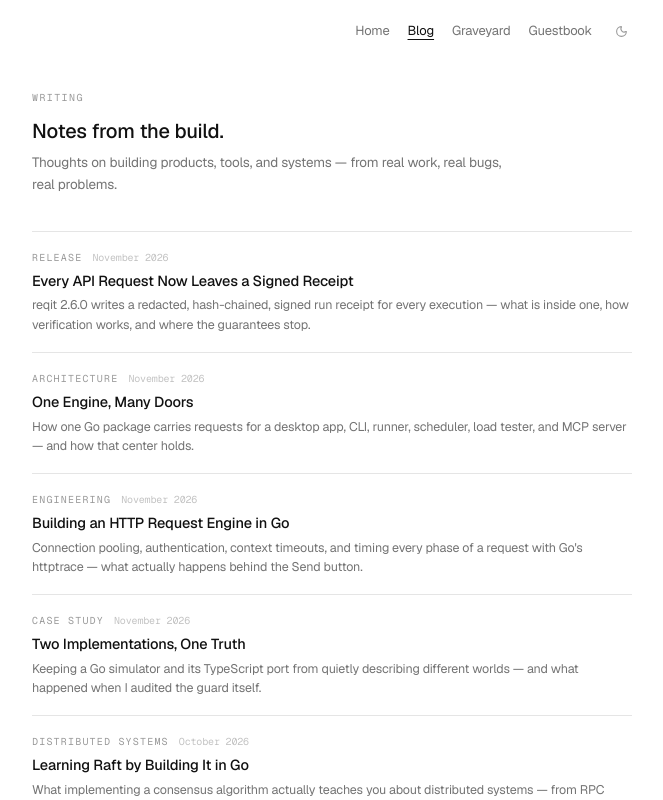
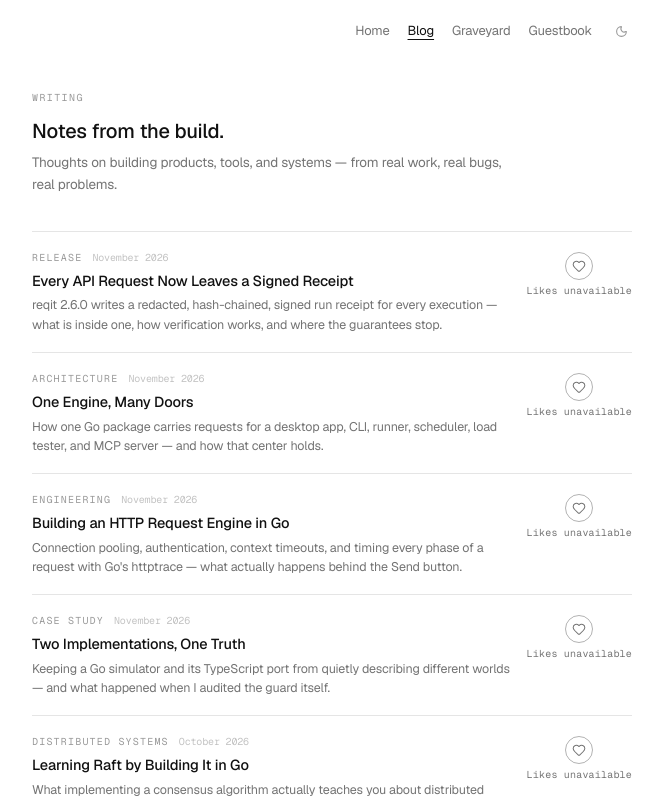
Before and after one commit to HalxDocs/halxdocs.com, a React (Vite) app: page /blog in a window 1280 px wide. Shown: the top 800 px of the page, without its empty margins (308-971 px from the left). Built offline with nearby package versions, Linux system fonts and the light colour scheme; no server answers.

Commit message:
Add like buttons to blog index rows

```diff
--- a/src/components/LikeButton.jsx
+++ b/src/components/LikeButton.jsx
@@ -20,7 +20,8 @@ function getVisitorId() {
   }
 }
 
-export default function LikeButton({ slug }) {
+export default function LikeButton({ slug, variant = "full" }) {
+  const compact = variant === "compact";
   const [count, setCount] = useState(0);
   const [liked, setLiked] = useState(false);
   const [loading, setLoading] = useState(true);
@@ -88,19 +89,24 @@ export default function LikeButton({ slug }) {
   }
 
   return (
-    <div className="like-block">
+    <div className={compact ? "like-compact" : "like-block"}>
       <button
         type="button"
-        className={`like-btn${liked ? " liked" : ""}`}
+        className={`like-btn${liked ? " liked" : ""}${compact ? " like-btn-compact" : ""}`}
         onClick={toggle}
         disabled={loading}
         aria-pressed={liked}
         aria-label={liked ? "Unlike this post" : "Like this post"}
       >
-        <Heart size={15} strokeWidth={1.75} fill={liked ? "currentColor" : "none"} aria-hidden="true" />
-        <span>{liked ? "Liked" : "Like"}</span>
+        <Heart
+          size={compact ? 14 : 15}
+          strokeWidth={1.75}
+          fill={liked ? "currentColor" : "none"}
+          aria-hidden="true"
+        />
+        {!compact && <span>{liked ? "Liked" : "Like"}</span>}
       </button>
-      <div className="like-count" aria-live="polite">
+      <div className={`like-count${compact ? " like-count-compact" : ""}`} aria-live="polite">
         {failed
           ? "Likes unavailable"
           : loading
--- a/src/index.css
+++ b/src/index.css
@@ -307,3 +307,45 @@ button {
   letter-spacing: 0.02em;
   color: var(--text-muted);
 }
+
+/* Compact version used beside blog index rows */
+.like-compact {
+  display: flex;
+  flex-direction: column;
+  align-items: center;
+  gap: 4px;
+  flex-shrink: 0;
+  align-self: flex-start;
+  padding-top: 2px;
+}
+
+.like-btn-compact {
+  padding: 6px;
+}
+
+.like-count-compact {
+  font-size: 10px;
+}
+
+.blog-posts {
+  border-top: 1px solid var(--border);
+}
+
+.post-row {
+  display: flex;
+  align-items: flex-start;
+  gap: 16px;
+  padding: 18px 0;
+  border-bottom: 1px solid var(--border);
+}
+
+.post-link {
+  flex: 1;
+  min-width: 0;
+  text-decoration: none;
+}
+
+.post-link:hover h2 {
+  text-decoration: underline;
+  text-underline-offset: 3px;
+}
--- a/src/pages/Blog.jsx
+++ b/src/pages/Blog.jsx
@@ -1,4 +1,5 @@
 import { Link } from "react-router-dom";
+import LikeButton from "../components/LikeButton";
 
 const posts = [
   {
@@ -89,18 +90,10 @@ export default function Blog() {
         Thoughts on building products, tools, and systems — from real work, real bugs, real problems.
       </p>
 
-      <div style={{ borderTop: "1px solid var(--border)" }}>
+      <div className="blog-posts">
         {posts.map((post) => (
-          <Link
-            key={post.slug}
-            to={post.slug}
-            style={{
-              display: "block",
-              padding: "18px 0",
-              borderBottom: "1px solid var(--border)",
-              textDecoration: "none",
-            }}
-          >
+          <div className="post-row" key={post.slug}>
+            <Link to={post.slug} className="post-link">
               <div style={{ display: "flex", alignItems: "baseline", gap: 10, marginBottom: 5 }}>
                 <span
                   className="font-mono"
@@ -144,6 +137,9 @@ export default function Blog() {
                 {post.excerpt}
               </p>
             </Link>
+
+            <LikeButton slug={post.slug} variant="compact" />
+          </div>
         ))}
       </div>
     </section>
```
Lines whose indentation alone changed are shown as unchanged.
